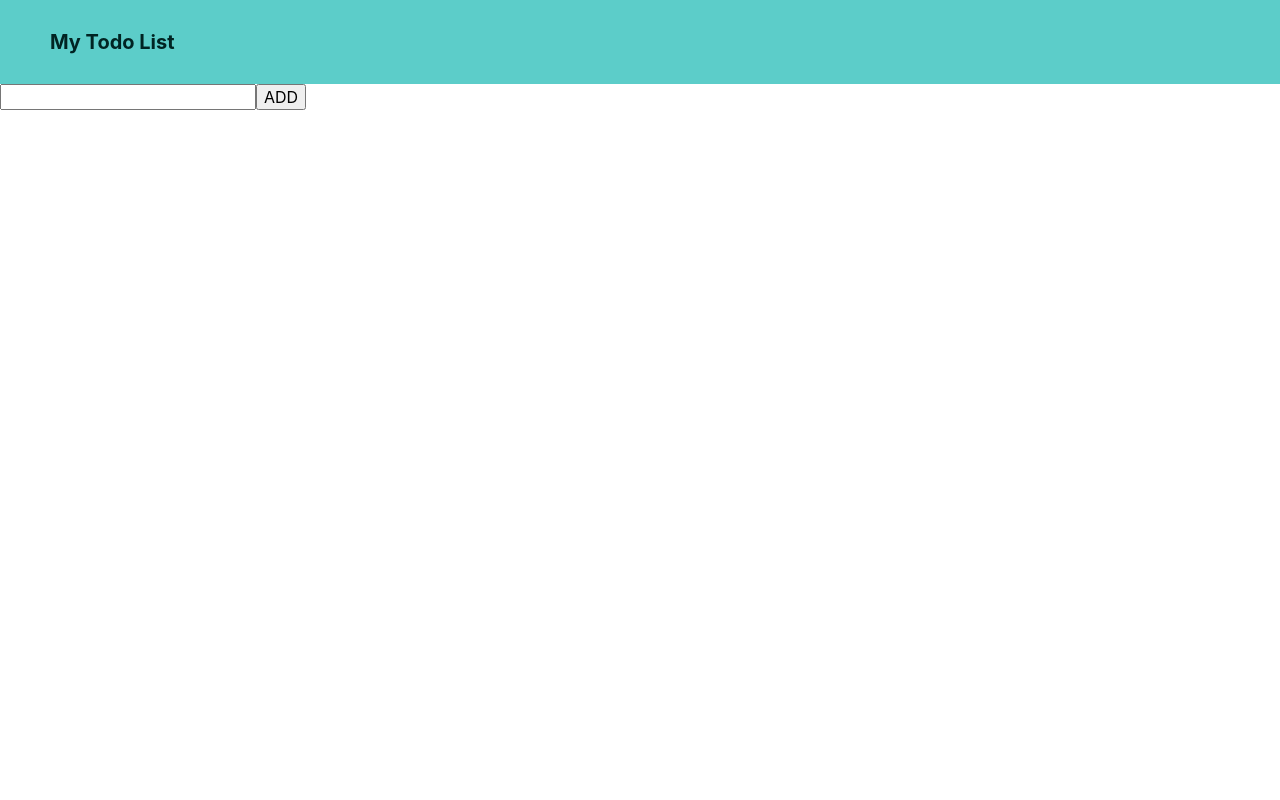
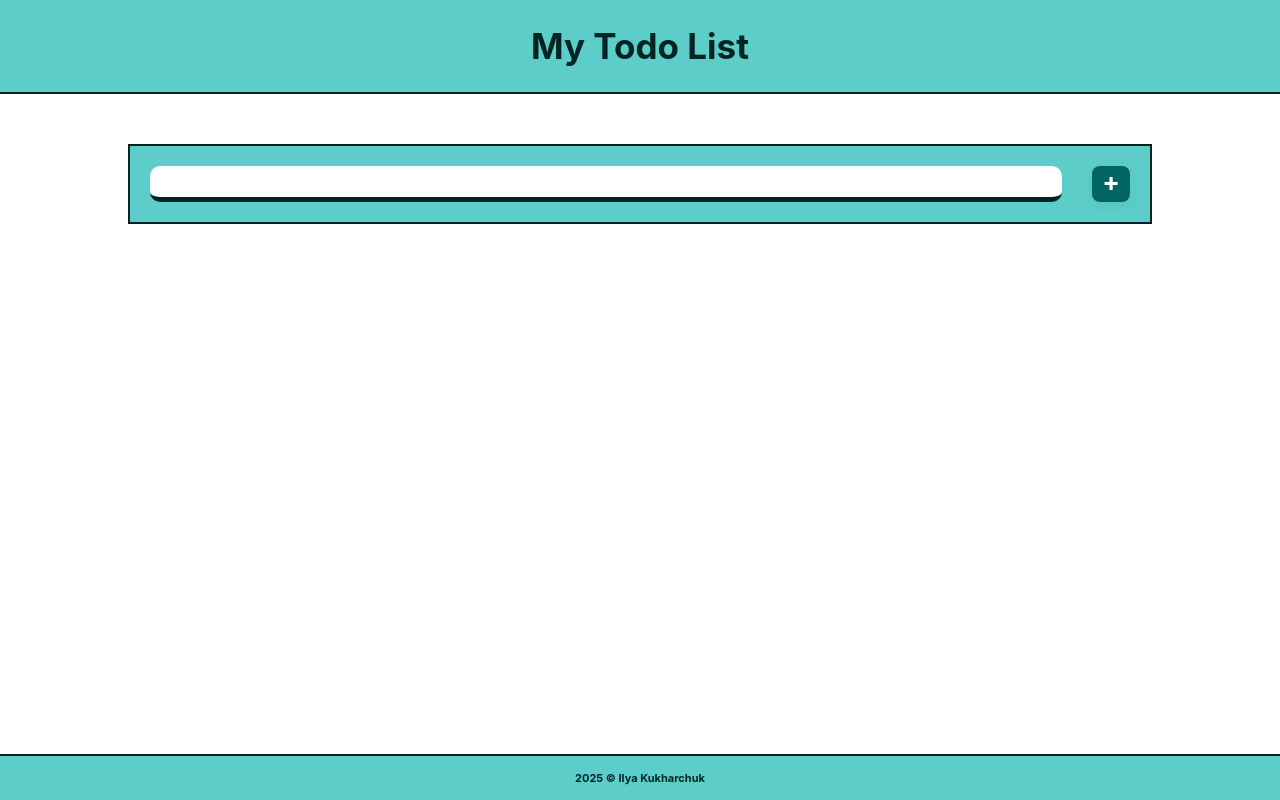
Before and after one commit to IlyaKukharchuk/todoApp, a React (Vite) app: page / in a window 1280 px wide. Built offline with nearby package versions, Linux system fonts and the light colour scheme.

Commit message:
MVP almost ready

```diff
--- a/src/App.jsx
+++ b/src/App.jsx
@@ -1,6 +1,7 @@
 import Todo from "./components/Todo";
 import Header from "./components/Header";
 import { useState } from "react";
+import Footer from "./components/Footer";
 
 export default function App() {
   const [todo, setTodo] = useState("");
@@ -8,25 +9,32 @@ export default function App() {
 
   function handleSubmit(e) {
     e.preventDefault();
+    if (todo != "") {
       setTodos(todos.concat(todo));
       setTodo("");
+    } else {
+      alert("Put some task in iput field!");
+    }
   }
   return (
     <div className="App">
       <Header />
-      <form onSubmit={handleSubmit}>
+      <div className="todos">
+        <form onSubmit={handleSubmit} className="form">
           <input
             type="text"
             value={todo}
             onChange={(e) => setTodo(e.target.value)}
           />
-        <button type="submit">ADD</button>
+          <button type="submit" className="btn">
+            +
+          </button>
         </form>
-      <div class="todos">
         {todos.map((item, index) => (
           <Todo data={item} key={index} />
         ))}
       </div>
+      <Footer />
     </div>
   );
 }
--- /dev/null
+++ b/src/components/Footer.jsx
@@ -0,0 +1,4 @@
+import style from "./footer.module.css";
+export default function Footer() {
+  return <footer className={style.footer}>2025 © Ilya Kukharchuk</footer>;
+}
--- a/src/components/Todo.jsx
+++ b/src/components/Todo.jsx
@@ -2,12 +2,12 @@ import RemoveButton from "./buttons/RemoveButton";
 
 export default function Todo({ data }) {
   return (
-    <div class="todo_item">
+    <div className="todo_item">
       <div className="item_data">
         <p>{data}</p>
       </div>
       <div className="item-data">
-        <RemoveButton key={data} />
+        <RemoveButton data={data} />
       </div>
     </div>
   );
--- a/src/components/buttons/RemoveButton.jsx
+++ b/src/components/buttons/RemoveButton.jsx
@@ -1,3 +1,10 @@
-export default function RemoveButton({ key }) {
-  return <button className="btn">×</button>;
+export default function RemoveButton({ data }) {
+  function removeTodo() {
+    console.log(data);
+  }
+  return (
+    <button className="btn" onClick={removeTodo}>
+      ×
+    </button>
+  );
 }
--- /dev/null
+++ b/src/components/footer.module.css
@@ -0,0 +1,14 @@
+.footer {
+  background-color: #5ccdc9;
+  padding: 15px 50px;
+  font-weight: bolder;
+  font-size: 11px;
+  text-align: center;
+  color: #002423;
+  border-top: 2px solid #002423;
+  position: fixed;
+  bottom: 0;
+  left: 0;
+  width: 100%;
+  margin-top: 50px;
+}
--- a/src/components/header.module.css
+++ b/src/components/header.module.css
@@ -1,6 +1,8 @@
 .header {
   background-color: #5ccdc9;
-  padding: 30px 50px;
+  padding: 25px 50px;
   font-weight: bolder;
-  font-size: 20px;
+  font-size: 35px;
+  text-align: center;
+  border-bottom: 2px solid #002423;
 }
--- a/src/css/style.css
+++ b/src/css/style.css
@@ -3,8 +3,6 @@ body,
 #root {
   width: 100%;
   height: 100%;
-  overflow: hidden;
-  overscroll-behavior: none;
 }
 
 main {
@@ -16,7 +14,6 @@ main {
 }
 
 html {
-  position: fixed;
   height: auto !important;
 }
 
@@ -86,7 +83,7 @@ ol {
   justify-content: space-between;
   font-weight: bolder;
   color: #002423;
-  border: 3px solid #1d7471;
+  border: 2px solid #002423;
   background-color: #33cdc7;
   margin-top: 10px;
   padding: 15px 20px;
@@ -102,6 +99,7 @@ ol {
 
 .todos {
   padding: 0 10%;
+  height: 420px;
 }
 
 .btn {
@@ -112,6 +110,7 @@ ol {
   color: #fff;
   cursor: pointer;
   font-size: 26px;
+  font-weight: bolder;
   padding: 0 10px 5px 10px;
   text-align: center;
   transition: all 0.3s;
@@ -126,10 +125,38 @@ ol {
 }
 
 .btn:active {
-  transform: translateY(2px);
-  transition-duration: 0.35s;
+  transform: translateY(3px);
+  transition-duration: 0.15s;
 }
 
 .btn:hover {
   box-shadow: rgba(39, 174, 96, 0.2) 0 6px 12px;
 }
+
+.form {
+  background: #5ccdc9;
+  padding: 20px 20px;
+  border: 2px solid #002423;
+  margin: 50px 0;
+  display: flex;
+  flex-direction: row;
+  justify-items: center;
+  justify-content: space-between;
+}
+
+input {
+  display: block;
+  width: 100%;
+  border: none;
+  border-bottom: 5px solid #002423;
+  background: #fff;
+  width: 100%;
+  outline: none;
+  color: rgba(0, 0, 0, 1);
+  padding-left: 15px;
+  margin: 0 30px 0 0;
+  border-radius: 1ch;
+}
+input:focus {
+  border-bottom: 5px solid;
+}
```
Lines whose indentation alone changed are shown as unchanged.
